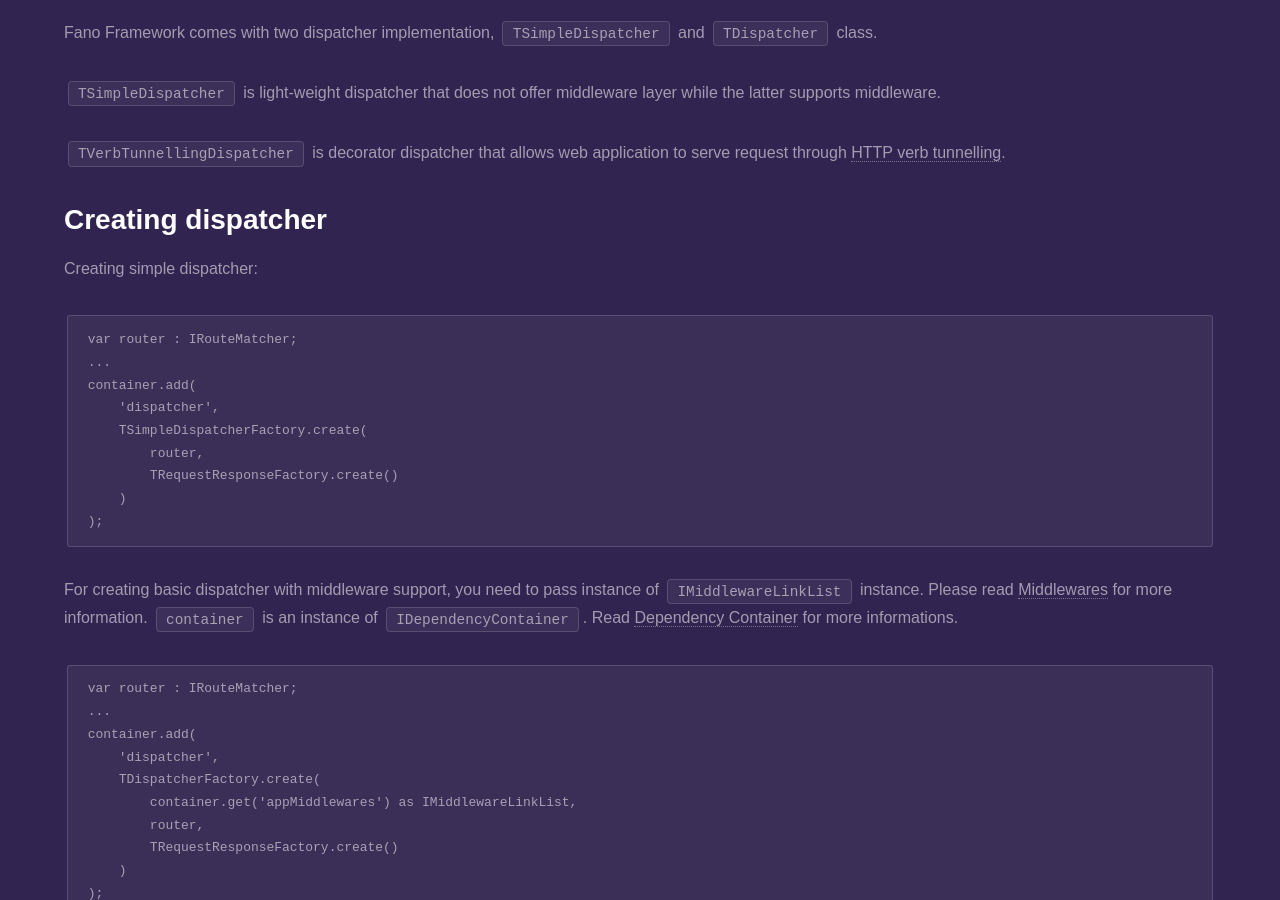
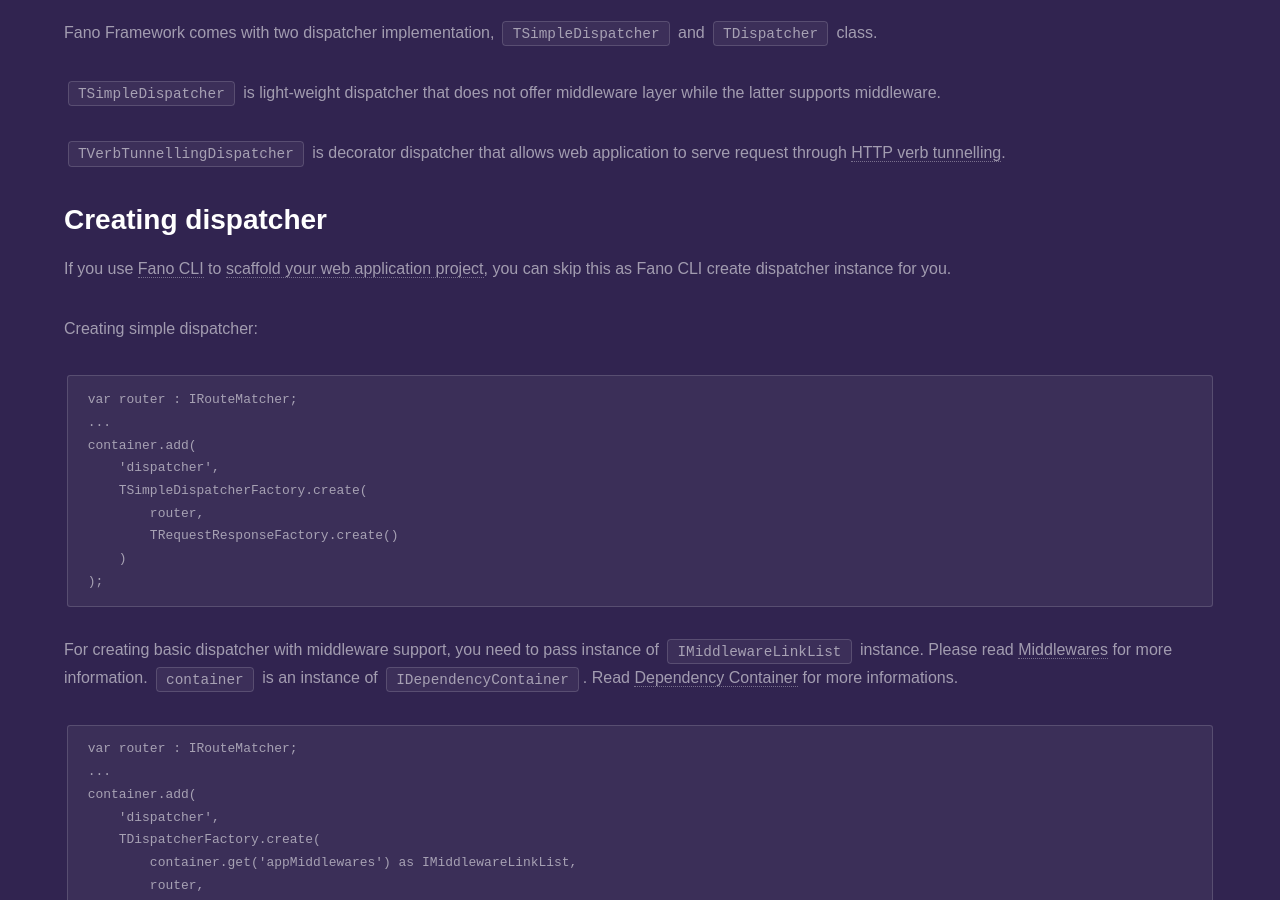
Before and after one commit to fanoframework/fanoframework.github.io, a Jekyll site: the page built from dispatcher/index.md, in a window 1280 px wide and 900 px high, scrolled down 1109 px. Built offline with Jekyll 4.4.1, drawn with Linux system fonts in a browser that asks for light colours; our own code applies the rules of GitHub Pages for plain Markdown files.

Commit message:
Add reference to dispacher creation via Fano CLI

```diff
--- a/dispatcher/index.md
+++ b/dispatcher/index.md
@@ -44,6 +44,7 @@
 `TVerbTunnellingDispatcher` is decorator dispatcher that allows web application to serve request through [HTTP verb tunnelling](/security/http-verb-tunnelling).
 
 ## Creating dispatcher
+If you use [Fano CLI](https://github.com/fanoframework/fano-cli) to [scaffold your web application project](/scaffolding-with-fano-cli), you can skip this as Fano CLI create dispatcher instance for you.
 
 Creating simple dispatcher:
 
```
